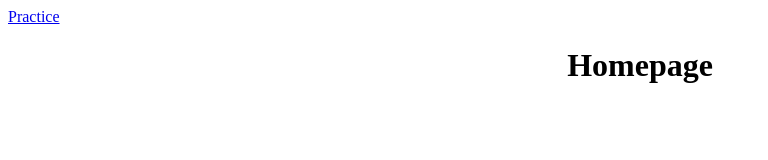
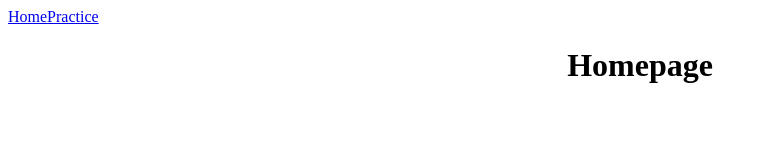
Before and after one commit to pakuhn93/financial-accounting-quiz, a React (Vite) app: page / in a window 1280 px wide. Shown: the top 160 px of the page, without its empty margins (0-768 px from the left). Built offline with nearby package versions, Linux system fonts and the light colour scheme.

Commit message:
added home link

```diff
--- a/src/Components/Header.jsx
+++ b/src/Components/Header.jsx
@@ -3,6 +3,7 @@ import { Link } from "react-router-dom";
 export default function Header(){
     return (
         <header>
+            <Link to="/">Home</Link>
             <Link to="/practice">Practice</Link>
         </header>
     );
```
